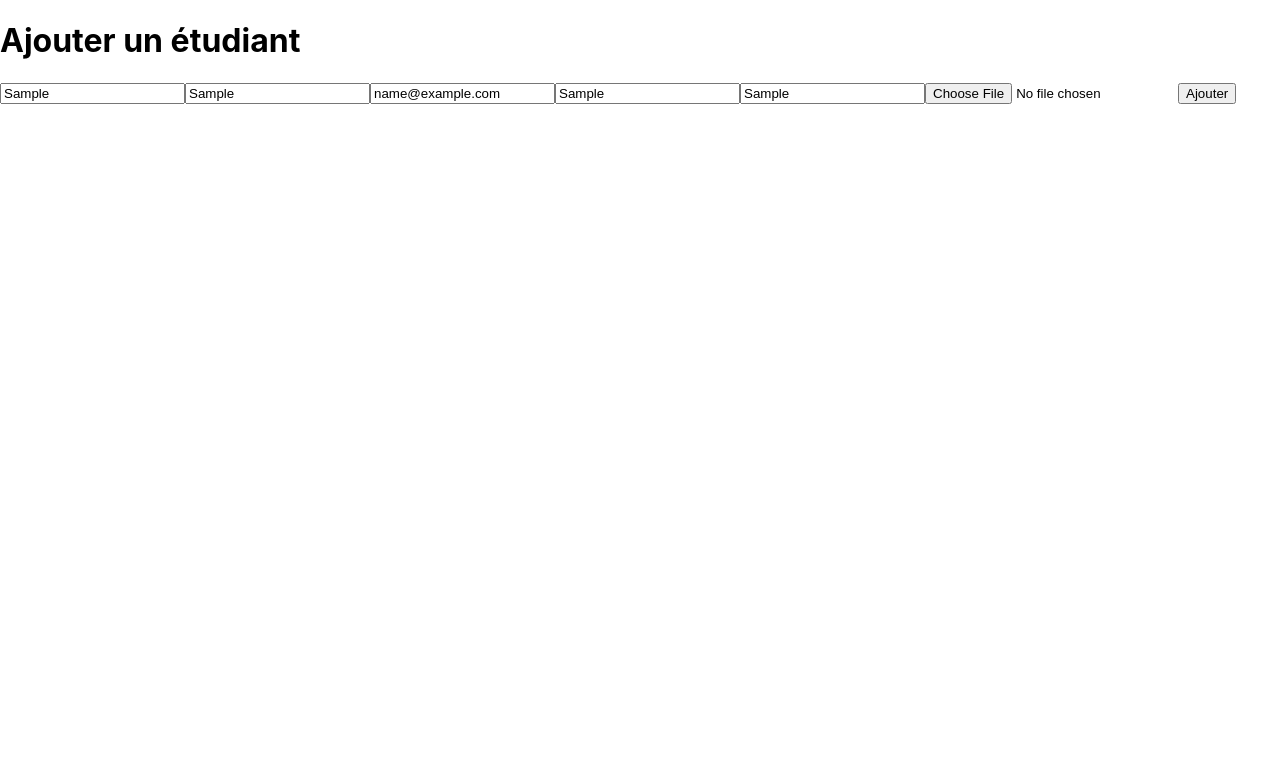
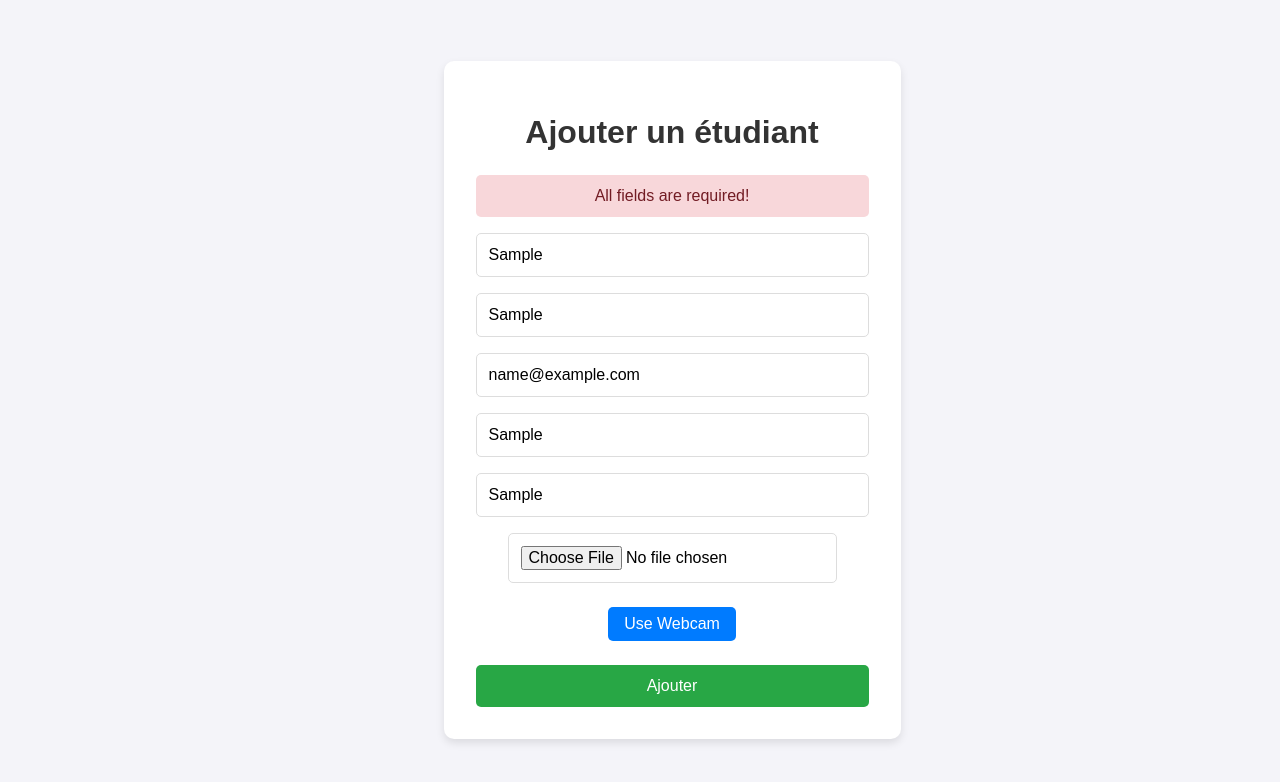
Before and after one commit to oussamazrx/Computer-Vision-Project, a React (Create React App) app in the folder absence/application/: page / in a window 1280 px wide. Both pictures are taken after typing "Sample", "Sample", "name@example.com", "Sample", "Sample" into the empty fields and a click on the button "Ajouter". Shown: the top 782 px of the page. Built offline with nearby package versions, Linux system fonts and the light colour scheme; no server answers.

Commit message:
Add image upload functionality with webcam support and enhance UI

```diff
--- a/absence/application/package.json
+++ b/absence/application/package.json
@@ -8,6 +8,7 @@
     "react": "^19.0.0",
     "react-dom": "^19.0.0",
     "react-scripts": "5.0.1",
+    "react-webcam": "^7.2.0",
     "web-vitals": "^4.2.4"
   },
   "scripts": {
--- a/absence/application/src/App.css
+++ b/absence/application/src/App.css
@@ -1,38 +1,103 @@
+body {
+  font-family: 'Arial', sans-serif;
+  background-color: #f4f4f9;
+  margin: 0;
+  padding: 0;
+  display: flex;
+  justify-content: center;
+  align-items: center;
+  height: 100vh;
+}
+
 .App {
+  background: #ffffff;
+  padding: 2rem;
+  border-radius: 10px;
+  box-shadow: 0 4px 8px rgba(0, 0, 0, 0.1);
+  width: 100%;
+  max-width: 500px;
+}
+
+h1 {
+  text-align: center;
+  color: #333;
+  margin-bottom: 1.5rem;
+}
+
+form {
+  display: flex;
+  flex-direction: column;
+}
+
+input {
+  padding: 0.75rem;
+  margin-bottom: 1rem;
+  border: 1px solid #ddd;
+  border-radius: 5px;
+  font-size: 1rem;
+}
+
+input:focus {
+  border-color: #007bff;
+  outline: none;
+}
+
+.image-upload {
+  display: flex;
+  flex-direction: column;
+  align-items: center;
+  margin-bottom: 1rem;
+}
+
+.image-upload button {
+  padding: 0.5rem 1rem;
+  margin: 0.5rem;
+  background-color: #007bff;
+  color: white;
+  border: none;
+  border-radius: 5px;
+  cursor: pointer;
+  font-size: 1rem;
+}
+
+.image-upload button:hover {
+  background-color: #0056b3;
+}
+
+.image-preview {
+  margin-top: 1rem;
+  border-radius: 5px;
+  max-width: 100%;
+  height: auto;
+}
+
+button[type="submit"] {
+  padding: 0.75rem;
+  background-color: #28a745;
+  color: white;
+  border: none;
+  border-radius: 5px;
+  cursor: pointer;
+  font-size: 1rem;
+}
+
+button[type="submit"]:hover {
+  background-color: #218838;
+}
+
+.message {
+  padding: 0.75rem;
+  margin-bottom: 1rem;
+  border-radius: 5px;
   text-align: center;
 }
 
-.App-logo {
-  height: 40vmin;
-  pointer-events: none;
+.message.success {
+  background-color: #d4edda;
+  color: #155724;
 }
 
-@media (prefers-reduced-motion: no-preference) {
-  .App-logo {
-    animation: App-logo-spin infinite 20s linear;
-  }
+.message.error {
+  background-color: #f8d7da;
+  color: #721c24;
 }
-
-.App-header {
-  background-color: #282c34;
-  min-height: 100vh;
-  display: flex;
-  flex-direction: column;
-  align-items: center;
-  justify-content: center;
-  font-size: calc(10px + 2vmin);
-  color: white;
-}
-
-.App-link {
-  color: #61dafb;
-}
-
-@keyframes App-logo-spin {
-  from {
-    transform: rotate(0deg);
-  }
-  to {
-    transform: rotate(360deg);
-  }
-}
--- a/absence/application/src/App.js
+++ b/absence/application/src/App.js
@@ -1,5 +1,7 @@
-import React, { useState } from 'react';
+import React, { useState, useRef } from 'react';
 import axios from 'axios';
+import Webcam from 'react-webcam';
+import './App.css';
 
 function App() {
   const [firstName, setFirstName] = useState('');
@@ -8,13 +10,61 @@ function App() {
   const [phone, setPhone] = useState('');
   const [className, setClassName] = useState('');
   const [image, setImage] = useState(null);
+  const [imagePreview, setImagePreview] = useState(null);
+  const [message, setMessage] = useState('');
+  const [isError, setIsError] = useState(false);
+  const [useWebcam, setUseWebcam] = useState(false);
+  const webcamRef = useRef(null);
 
   const handleImageChange = (e) => {
-    setImage(e.target.files[0]);
+    const file = e.target.files[0];
+    if (file) {
+      setImage(file);
+      setImagePreview(URL.createObjectURL(file));
+    }
+  };
+
+  const captureImage = () => {
+    const imageSrc = webcamRef.current.getScreenshot();
+    setImagePreview(imageSrc);
+    setImage(dataURLtoFile(imageSrc, 'capture.png'));
+  };
+
+  const dataURLtoFile = (dataurl, filename) => {
+    const arr = dataurl.split(',');
+    const mime = arr[0].match(/:(.*?);/)[1];
+    const bstr = atob(arr[1]);
+    let n = bstr.length;
+    const u8arr = new Uint8Array(n);
+    while (n--) {
+      u8arr[n] = bstr.charCodeAt(n);
+    }
+    return new File([u8arr], filename, { type: mime });
+  };
+
+  const validateInputs = () => {
+    if (!firstName || !lastName || !email || !phone || !className || !image) {
+      setMessage('All fields are required!');
+      setIsError(true);
+      return false;
+    }
+    if (!/^[^\s@]+@[^\s@]+\.[^\s@]+$/.test(email)) {
+      setMessage('Invalid email address!');
+      setIsError(true);
+      return false;
+    }
+    if (!/^\d{10}$/.test(phone)) {
+      setMessage('Phone number must be 10 digits!');
+      setIsError(true);
+      return false;
+    }
+    return true;
   };
 
   const handleSubmit = async (e) => {
     e.preventDefault();
+
+    if (!validateInputs()) return;
 
     const formData = new FormData();
     formData.append('first_name', firstName);
@@ -30,15 +80,32 @@ function App() {
           'Content-Type': 'multipart/form-data',
         },
       });
-      alert(response.data.message);
+      setMessage(response.data.message);
+      setIsError(false);
+      // Clear form after successful submission
+      setFirstName('');
+      setLastName('');
+      setEmail('');
+      setPhone('');
+      setClassName('');
+      setImage(null);
+      setImagePreview(null);
+      setUseWebcam(false);
     } catch (error) {
-      console.error('There was an error!', error);
+      setMessage('There was an error adding the student!');
+      setIsError(true);
+      console.error('Error:', error);
     }
   };
 
   return (
     <div className="App">
       <h1>Ajouter un étudiant</h1>
+      {message && (
+        <div className={`message ${isError ? 'error' : 'success'}`}>
+          {message}
+        </div>
+      )}
       <form onSubmit={handleSubmit}>
         <input
           type="text"
@@ -70,11 +137,39 @@ function App() {
           value={className}
           onChange={(e) => setClassName(e.target.value)}
         />
-        <input
-          type="file"
-          accept="image/*"
-          onChange={handleImageChange}
-        />
+        <div className="image-upload">
+          {!useWebcam ? (
+            <>
+              <input
+                type="file"
+                accept="image/*"
+                onChange={handleImageChange}
+              />
+              <button type="button" onClick={() => setUseWebcam(true)}>
+                Use Webcam
+              </button>
+            </>
+          ) : (
+            <>
+              <Webcam
+                audio={false}
+                ref={webcamRef}
+                screenshotFormat="image/png"
+                width={320}
+                height={240}
+              />
+              <button type="button" onClick={captureImage}>
+                Capture
+              </button>
+              <button type="button" onClick={() => setUseWebcam(false)}>
+                Upload Image
+              </button>
+            </>
+          )}
+          {imagePreview && (
+            <img src={imagePreview} alt="Preview" className="image-preview" />
+          )}
+        </div>
         <button type="submit">Ajouter</button>
       </form>
     </div>
```
Also changed, not shown: 3 other files (tests, documents, lock files or other folders).
